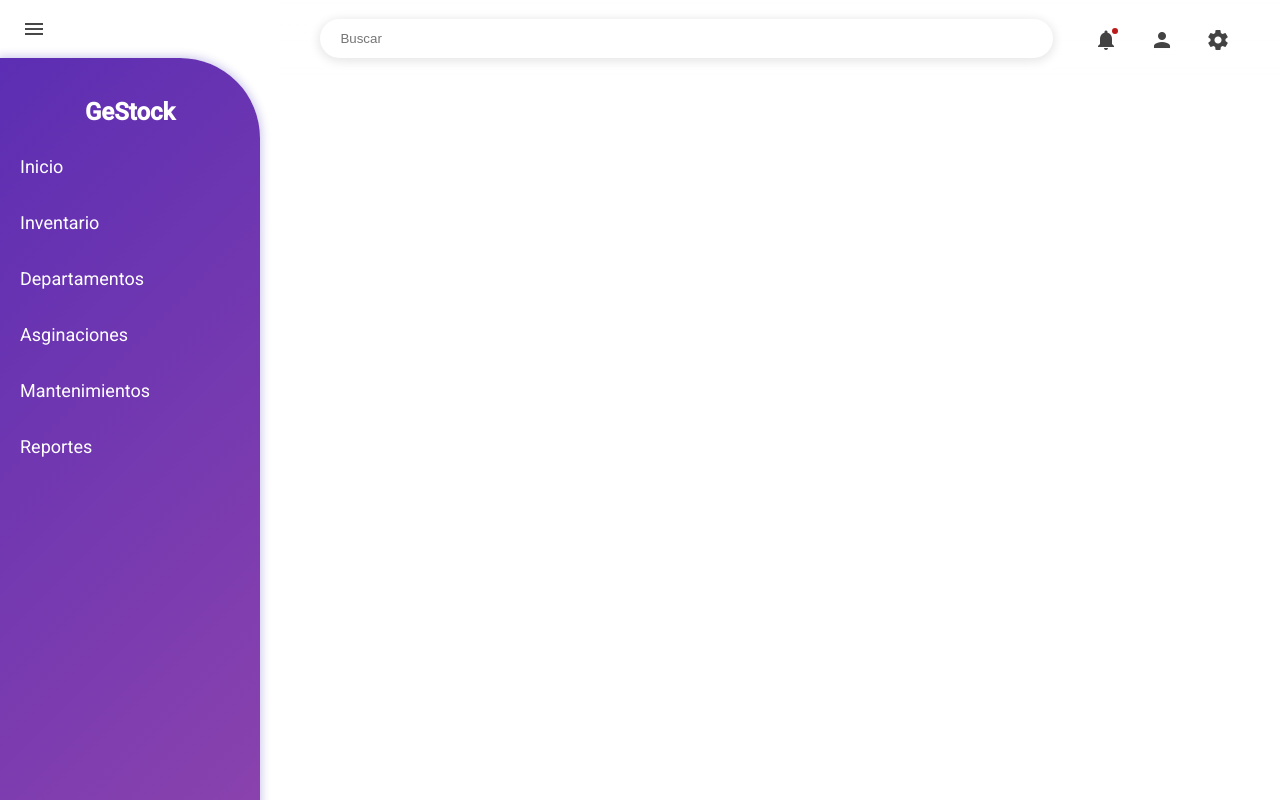
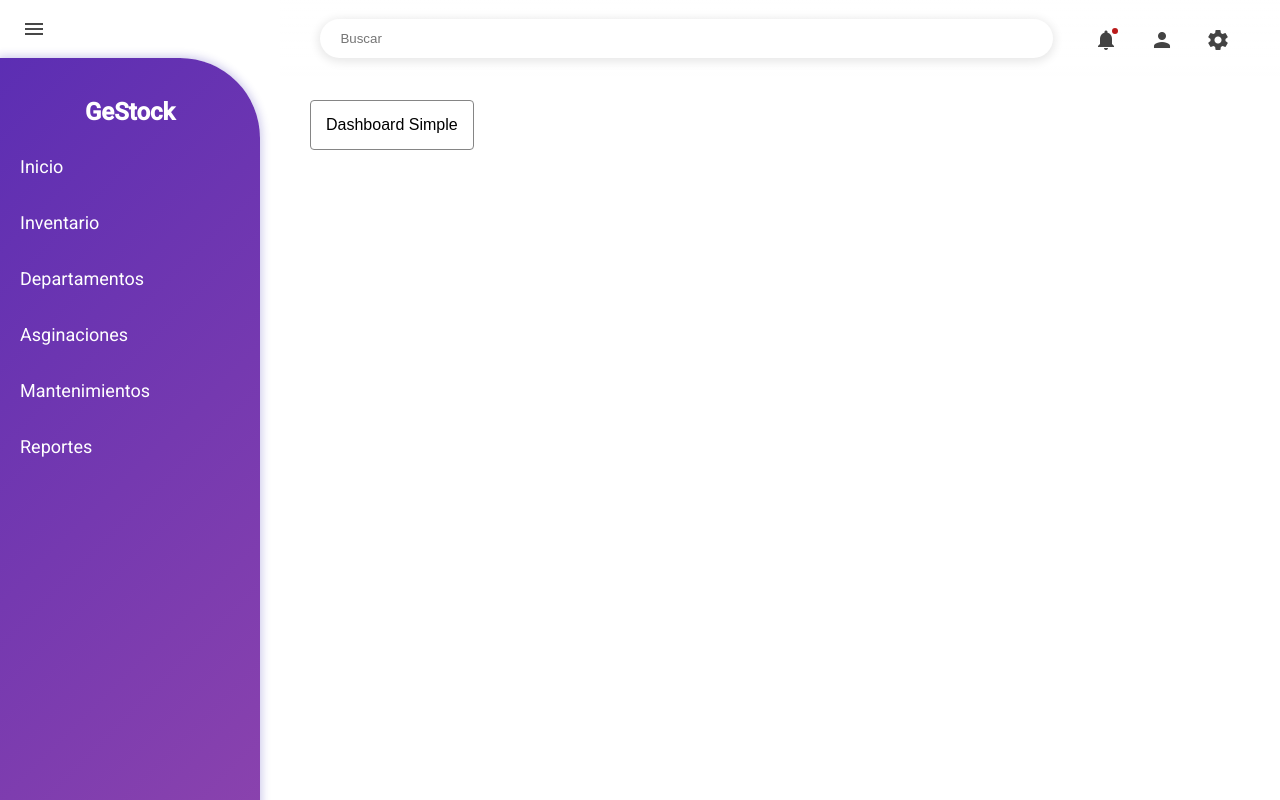
Before and after one commit to DiegoMedina04/inventarios, an Angular app: page /historial in a window 1280 px wide. Before the commit this address led to /. Built offline with nearby package versions, Linux system fonts and the light colour scheme.

Commit message:
enlace de sidebar con vistas

```diff
--- a/src/app/feature/asignacion/asignacion.component.html
+++ b/src/app/feature/asignacion/asignacion.component.html
@@ -1,9 +1,10 @@
 <div>
   <h2>Departamentos List</h2>
   <p>Departamentos:</p>
-  <ul>
+  <!-- <ul>
     <li *ngFor="let asignacion of asignaciones">
       <span> - {{ asignacion.usuario.nombre }}</span>
     </li>
-  </ul>
+  </ul> -->
+  <h1>asignaciones</h1>
 </div>
--- a/src/app/feature/historial/historial.component.css
+++ b/src/app/feature/historial/historial.component.css
@@ -0,0 +1,15 @@
+.dashboard-container {
+    padding: 20px;
+    font-family: Arial, sans-serif;
+  }
+
+  h1 {
+    color: #333;
+  }
+
+  .dashboard-box {
+    border: 1px solid #858585;
+    border-radius: 4px;
+    padding: 15px;
+    margin-top: 10px;
+  }
--- a/src/app/feature/historial/historial.component.html
+++ b/src/app/feature/historial/historial.component.html
@@ -1 +1,5 @@
-<p>historial works!</p>
+<div class="dashboard-container">
+    <div class="dashboard-box">
+      Dashboard Simple
+    </div>
+  </div>
--- a/src/app/feature/mantenimiento/mantenimiento.component.css
+++ b/src/app/feature/mantenimiento/mantenimiento.component.css
@@ -0,0 +1,15 @@
+.dashboard-container {
+    padding: 20px;
+    font-family: Arial, sans-serif;
+  }
+
+  h1 {
+    color: #333;
+  }
+
+  .dashboard-box {
+    border: 1px solid #858585;
+    border-radius: 4px;
+    padding: 15px;
+    margin-top: 10px;
+  }
--- a/src/app/feature/mantenimiento/mantenimiento.component.html
+++ b/src/app/feature/mantenimiento/mantenimiento.component.html
@@ -1 +1,5 @@
-<p>mantenimiento works!</p>
+<div class="dashboard-container">
+    <div class="dashboard-box">
+      Dashboard Simple
+    </div>
+</div>
--- a/src/app/shared/components/sidebar/sidebar.component.html
+++ b/src/app/shared/components/sidebar/sidebar.component.html
@@ -9,9 +9,9 @@
   <ul class="sidebar-menu">
     <li><a href="#">Inicio</a></li>
     <li><a href="#">Inventario</a></li>
-    <li><a href="#">Departamentos</a></li>
-    <li><a href="#">Asginaciones</a></li>
-    <li><a href="#">Mantenimientos</a></li>
-    <li><a href="#">Reportes</a></li>
+    <li><a href="/departamento">Departamentos</a></li>
+    <li><a href="/asignacion">Asginaciones</a></li>
+    <li><a href="/mantenimiento">Mantenimientos</a></li>
+    <li><a href="/historial">Reportes</a></li>
   </ul>
 </div>
```
Also changed, not shown: src/app/app-routing.module.ts (+10 -0 lines).
